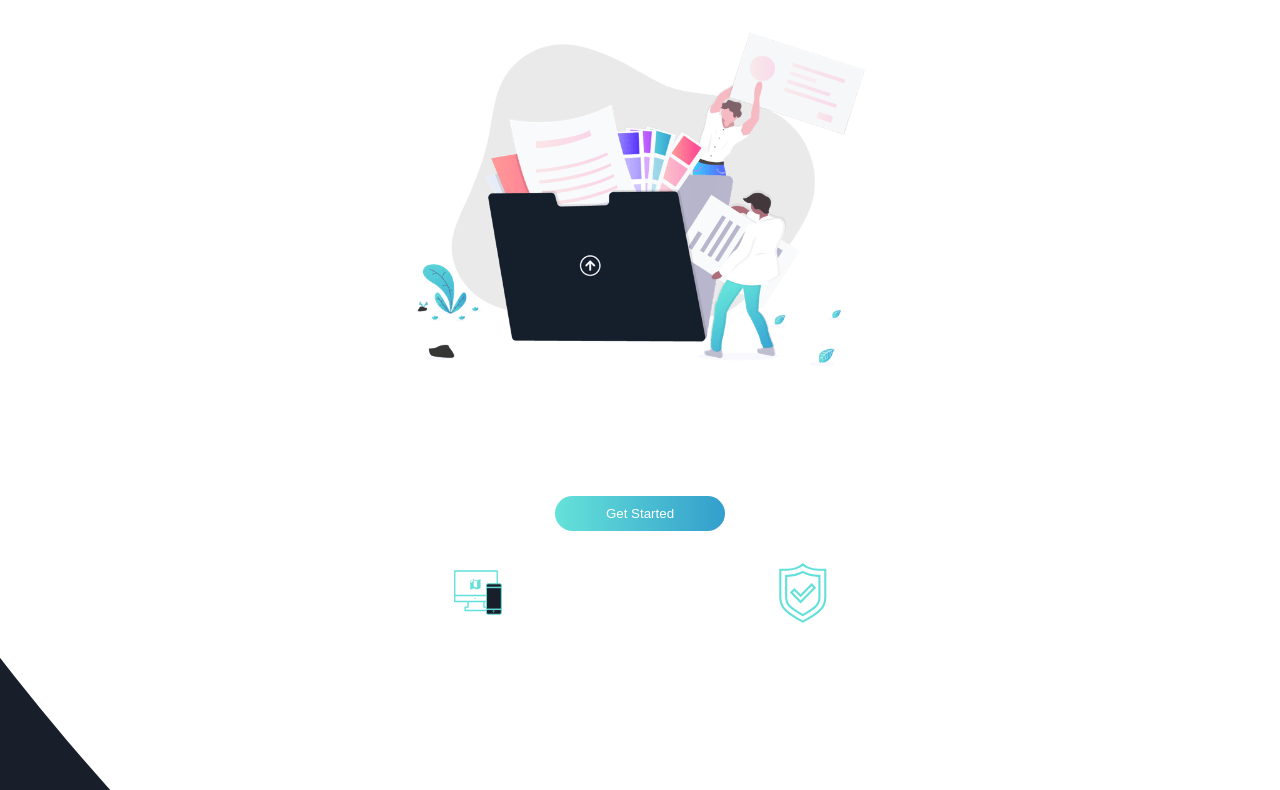
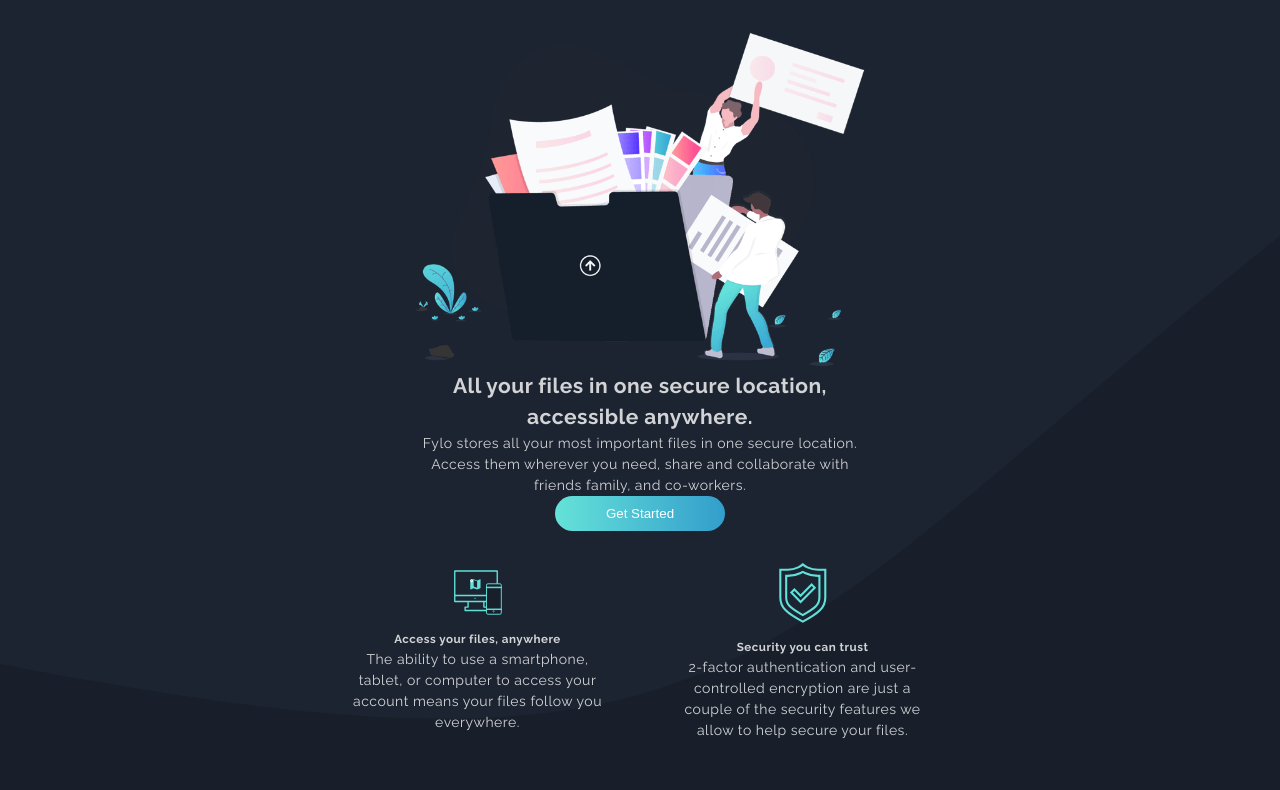
Before and after one commit to bwhitney2439/fylo-dark-theme-landing-page, a plain HTML site: page index.html in a window 1280 px wide. Shown: the part 116-906 px from the top of the page. Drawn offline with nearby package versions, Linux system fonts and the light colour scheme.

Commit message:
xcgzgzbvfxs

```diff
--- a/index.scss
+++ b/index.scss
@@ -40,10 +40,10 @@ small {
 body {
   font-family: "Open Sans", sans-serif;
   font-size: 14px;
-  //   background-color: hsl(217, 28%, 15%);
   background: url("./images/bg-curvy-desktop.svg");
-  background-position: right;
-  background-repeat: no-repeat;
+  background-color: hsl(217, 28%, 15%);
+  background-position: center;
+  background-repeat: repeat-x;
   background-size: cover;
 }
 
```
Also changed, not shown: index.css, 1 other file.
